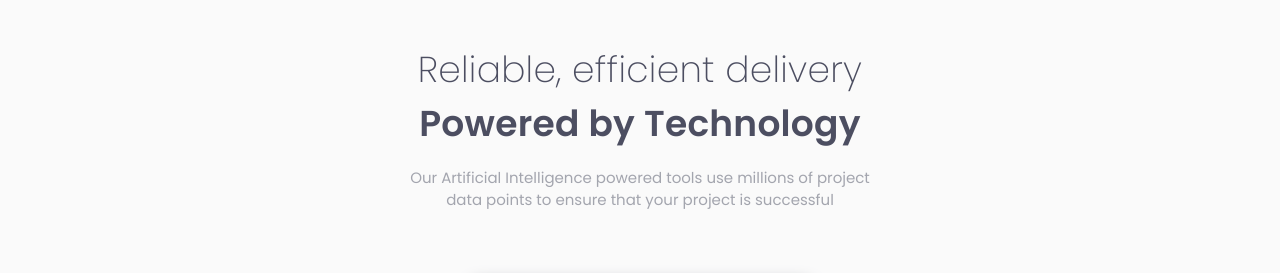
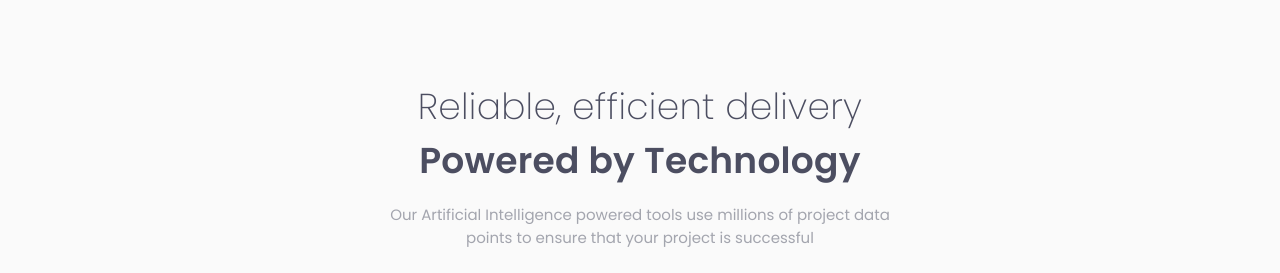
Before and after one commit to sergrosu/four-card-feature-section, a plain HTML site: page index.html in a window 1280 px wide. Shown: the top 273 px of the page. Drawn offline with Linux system fonts and the light colour scheme.

Commit message:
fixed layout

```diff
--- a/style.css
+++ b/style.css
@@ -60,7 +60,11 @@ body {
     background-color: var(--clr-neutral-200);
     text-align: center;
     display: grid;
-    place-content: center;
+    place-items: center;
+}
+.wrapper {
+    margin: 0 2rem;
+    padding: 5rem 0;
 }
 .heading,
 h2 {
@@ -79,11 +83,11 @@ h2 {
 }
 .main-p {
     max-width: 33.75rem;
-    padding: 1rem 2rem 0rem 2rem;
+    padding-top: 1rem;
     margin: 0 auto;
 }
 .container {
-    padding: 4rem 2rem 0 2rem;
+    padding-top: 4rem;
     display: grid;
     gap: 2rem;
     max-width: 1150px;
@@ -127,7 +131,6 @@ h2 {
         grid-area: calculator;
     }
 }
-
 .card p {
     font-size: var(--fs-small);
 }
```
